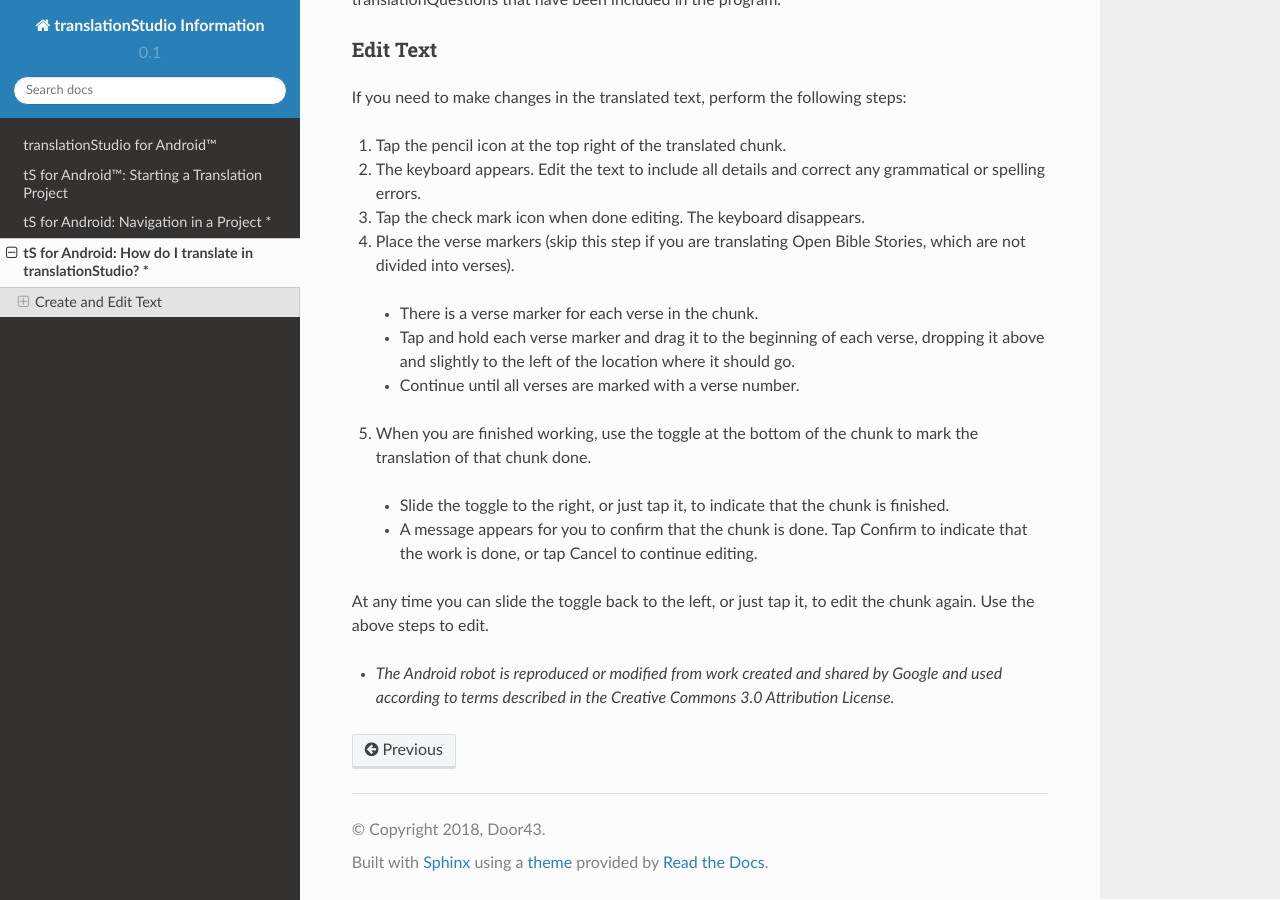
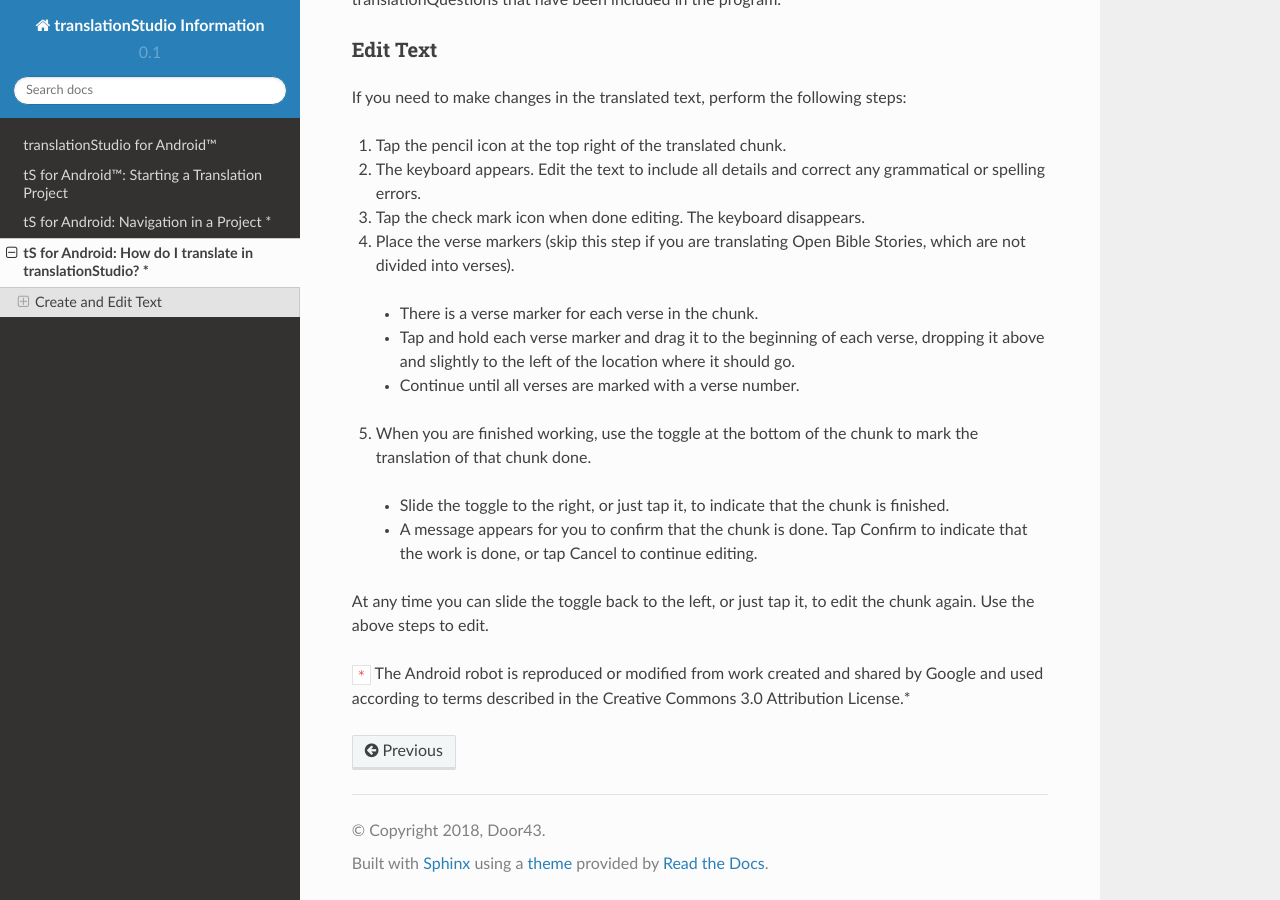
Before and after one commit to unfoldingWord-dev/translationStudio-Info, a Sphinx documentation site: the page built from docs/tTranslate.rst, in a window 1280 px wide and 900 px high, scrolled down 1766 px. Built offline with Sphinx 7.4.7 and the Read the Docs theme 2.0.0, drawn with Linux system fonts in a browser that asks for light colours; pages that are not in the unit, such as notebooks, are missing from menus.

```diff
--- a/docs/tTranslate.rst
+++ b/docs/tTranslate.rst
@@ -97,4 +97,4 @@ If you need to make changes in the translated text, perform the following steps:
 
 At any time you can slide the toggle   back to the left, or just tap it, to edit the chunk again. Use the above steps to edit.
 
-* *The Android robot is reproduced or modified from work created and shared by Google and used according to terms described in the Creative Commons 3.0 Attribution License.*
+``*`` The Android robot is reproduced or modified from work created and shared by Google and used according to terms described in the Creative Commons 3.0 Attribution License.*
```
